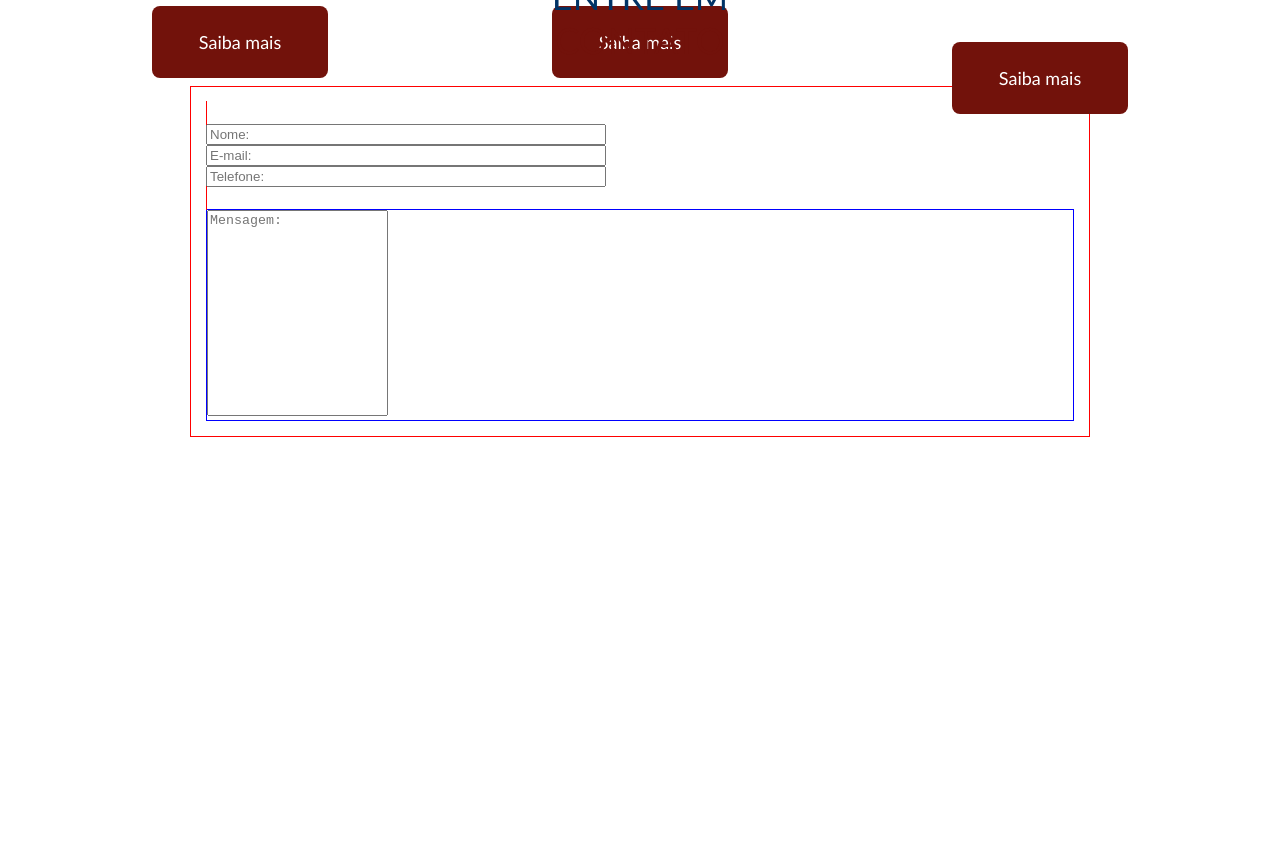
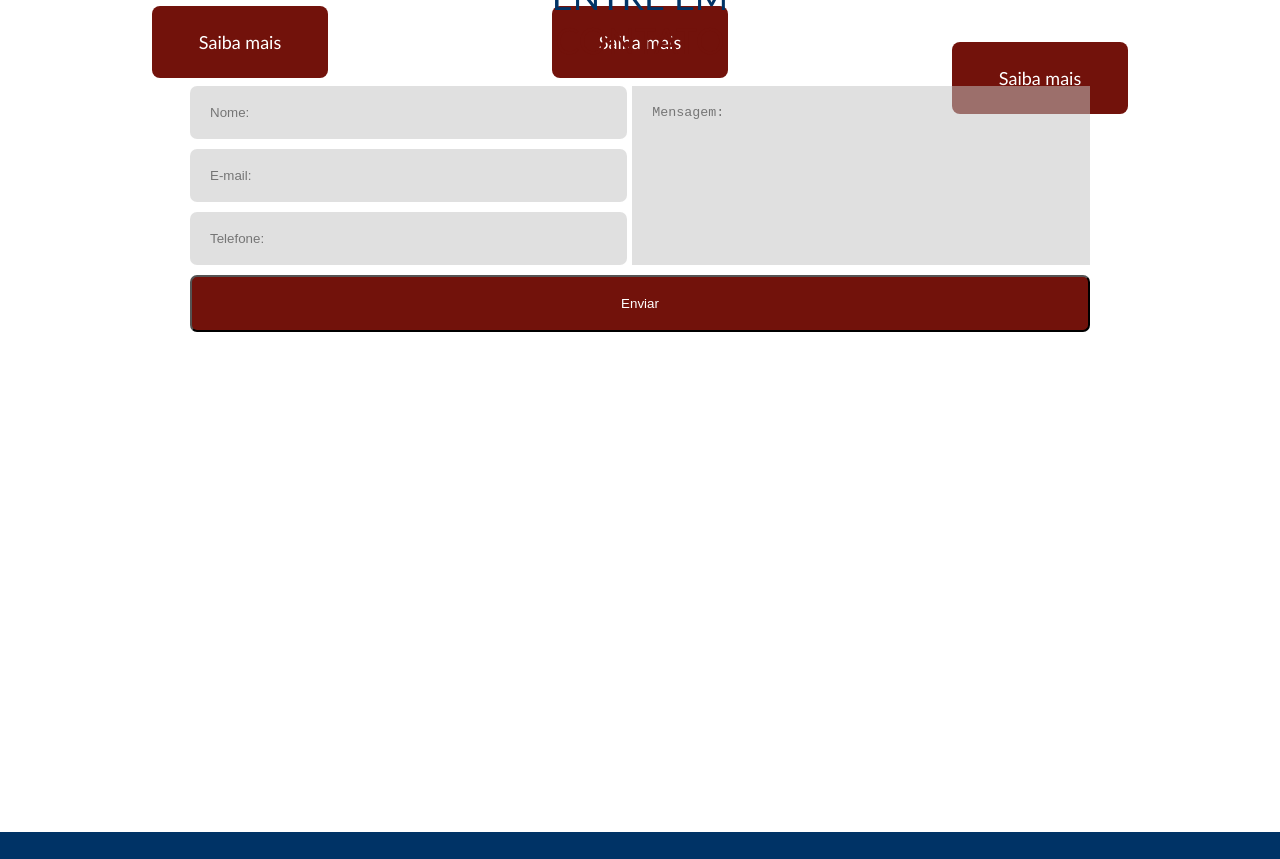
Before and after one commit to Teixeira00/TreinoFrontend, a plain HTML site: page projeto1/index.html in a window 1280 px wide. Shown: the part 1254-2113 px from the top of the page. Drawn offline with Linux system fonts and the light colour scheme.

Commit message:
formulário adicionado

```diff
--- a/projeto1/index.html
+++ b/projeto1/index.html
@@ -115,16 +115,17 @@
             <span>CONTATO</span>
         </h1>
 
-        <div class="form-container">
-            <form>
+        <form>
+            <div class="dados">
                 <div class="info">
                     <input id="nome" type="text" placeholder="Nome:">
                     <input id="email" type="email" placeholder="E-mail:">
                     <input id="telefone" type="tel" placeholder="Telefone:">
                 </div>
-                <div class="text-area"><textarea name="texto" placeholder="Mensagem:"></textarea></div>
-            </form>
-        </div>
+                <textarea name="texto" placeholder="Mensagem:"></textarea><br>
+            </div>
+            <button class="enviar">Enviar</button>
+        </form>
     </div>
 
     <!---------------------------------------------final------------------------------------------------------------>
--- a/projeto1/style.css
+++ b/projeto1/style.css
@@ -308,29 +308,59 @@ div.center-final>img{
     text-align: center;
 }
 
-.form-container{
-    max-width: 900px;
-    padding: 15px;
-    /* justify-content: space-around; */
-    border: 1px solid red;
-}
+.dados{
+    display: flex;
+    margin: auto;
+    justify-content: center;
+    margin-bottom: 10px;
 
-input{
-    display: block;
-    box-sizing: border-box;
-    width: 400px;
 }
 
 .info{
-    border: 1px solid red;
-    display: inline;
+    width: 100%;
 }
 
-.text-area{
-    border: 1px solid blue;
+.info > input{
+    box-sizing: border-box;
+    width: 100%;
+    padding: 19px 20px;
+    border-radius: 7px;
+    background-color: #c4c4c485;
+    border: 0;
+}
+input:hover{
+    border-left: 2px solid #72120B;
+
+}
+
+#nome , #email{
+    margin-bottom: 10px;
 }
 
 textarea{
+    display: inline-block;
+    width: 100%;
     resize: none;
-    height: 200px;
+    box-sizing: border-box;
+    padding: 19px 20px;
+    margin-left: 5px;
+    background-color: #c4c4c485;
+    border: 0;
 }
+
+textarea:hover{
+    border-left: 2px solid #72120B;
+}
+
+.enviar{
+    color: white;
+    background-color: #72120B;
+    padding: 19px 20px;
+    border-radius: 7px;
+    box-sizing: border-box;
+    width: 100%;
+}
+
+.enviar{
+    cursor: pointer;
+}
```
